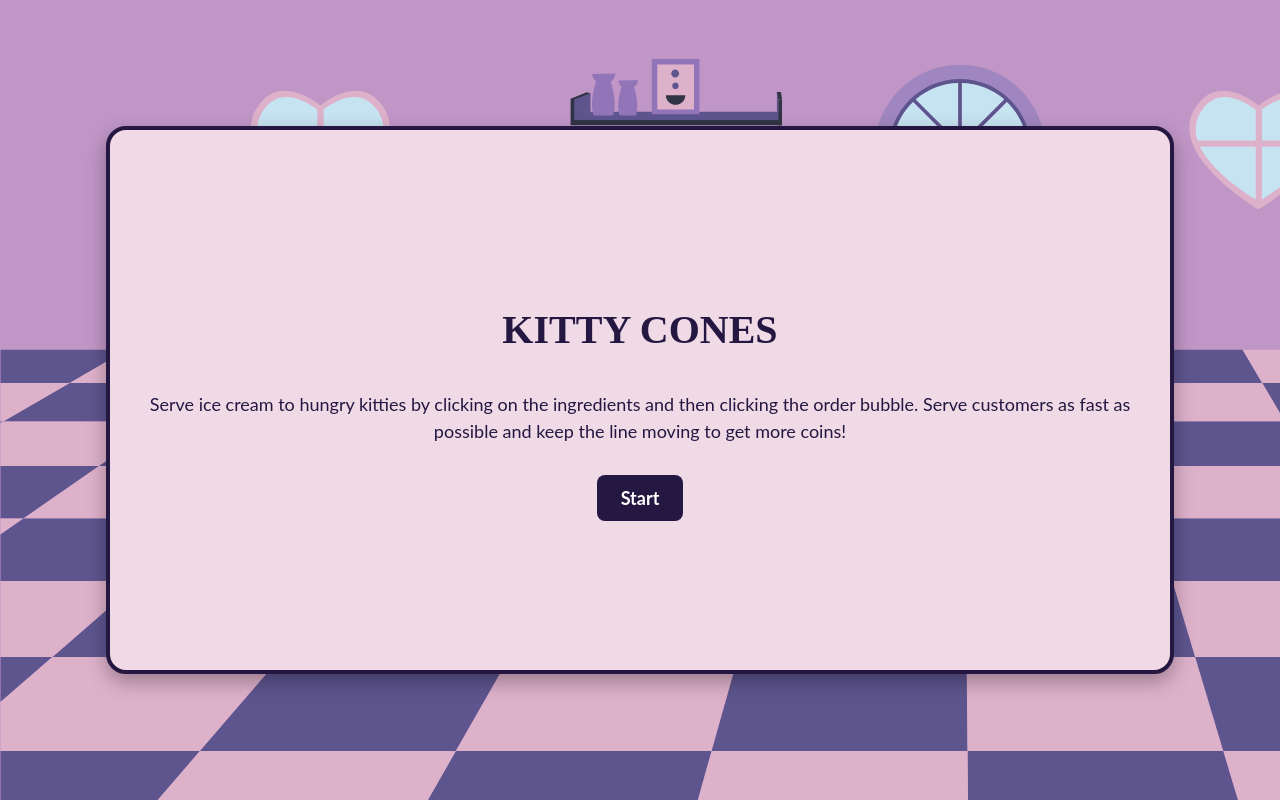
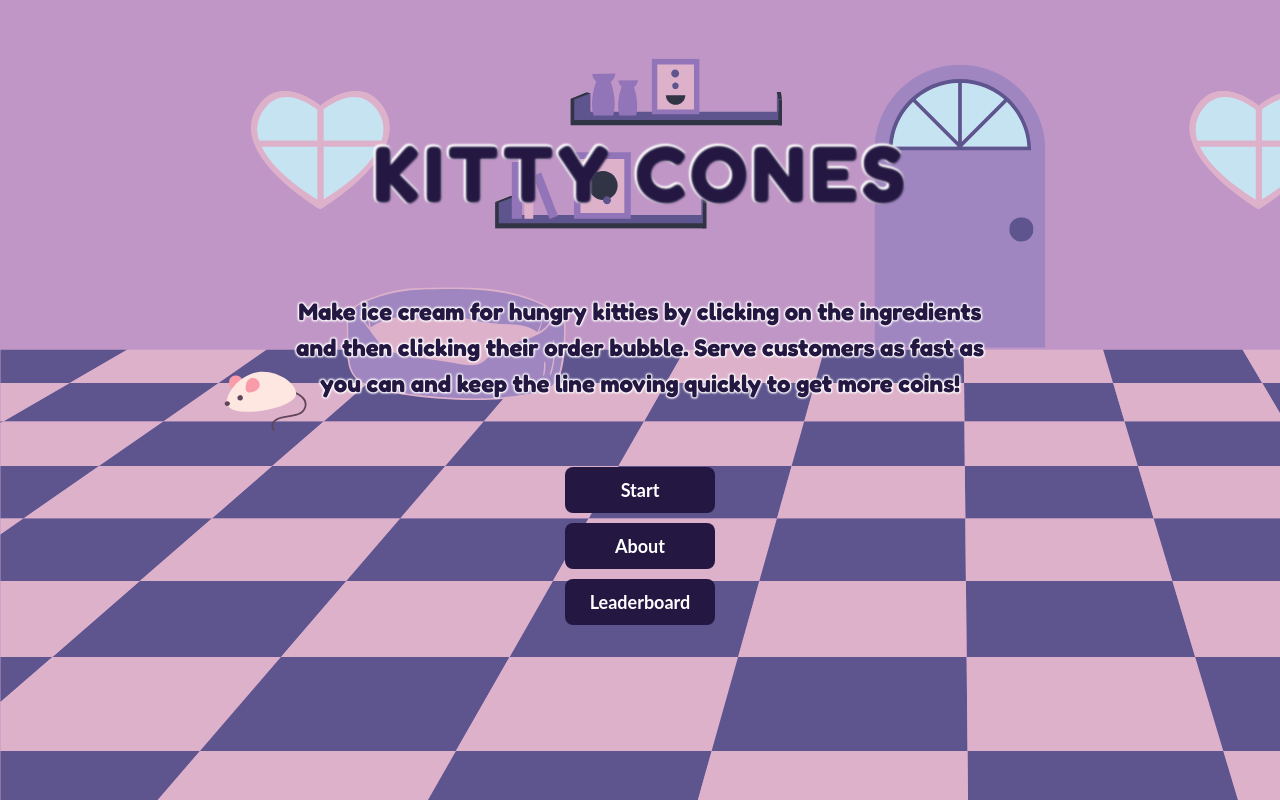
Before and after one commit to danielledonnelly/kittycones, a React (Vite) app: page / in a window 1280 px wide. Built offline with nearby package versions, Linux system fonts and the light colour scheme.

Commit message:
starting screen with instructions

```diff
--- a/index.html
+++ b/index.html
@@ -5,6 +5,7 @@
     <link rel="icon" type="image/svg+xml" href="/favicon.svg" />
     <meta name="viewport" content="width=device-width, initial-scale=1.0" />
     <title>Vite + React</title>
+    <link href="https://fonts.googleapis.com/css2?family=Fredoka:wght@400;500;600;700&display=swap" rel="stylesheet">
   </head>
   <body>
     <div id="root"></div>
--- a/src/App.css
+++ b/src/App.css
@@ -235,47 +235,63 @@ body {
 
 .screen {
   position: absolute;
-  top: 50%;
+  top: 350px;
   left: 50%;
   transform: translate(-50%, -50%);
   width: 90%;
   max-width: 1000px;
   height: 60%;
   padding: 30px;
-  background-color: #EFDAE6;
-  border: 4px solid #241843;
+  /* background-color: #EFDAE6; */
+  /* border: 4px solid #241843; */
   border-radius: 20px;
   display: flex;
   flex-direction: column;
   justify-content: center;
   align-items: center;
   text-align: center;
-  box-shadow: 0px 8px 20px rgba(0, 0, 0, 0.3);
+  /* box-shadow: 0px 8px 20px rgba(0, 0, 0, 0.3); */
 }
 
 .screen-title {
-  font-size: 40px;
+  font-size: 80px;
   font-weight: bold;
   margin-bottom: 20px;
-  color: #241843;
-  font-family: 'Pacifico', cursive;
+  font-family: 'Fredoka', sans-serif;
+  letter-spacing: 4px;
+  color: transparent;
+  text-shadow:
+    1px 1px 2px #241843,
+    -1px -1px 2px white,
+    1px -1px 2px white,
+    -1px 1px 2px white;
 }
 
 .screen-text {
-  font-size: 18px;
+  font-size: 24px;
   line-height: 1.5;
   margin-bottom: 30px;
   color: #241843;
-  max-width: 100%;
-  font-family: 'Lato', sans-serif;
+  max-width: 70%;
+  font-family: 'Fredoka', sans-serif;
+  font-weight: bold;
+  border-radius: 10px;
+  padding: 3%;
+  text-shadow:
+    1px 1px 2px white,
+    -1px -1px 2px white,
+    1px -1px 2px white,
+    -1px 1px 2px white;
 }
 
 .screen-button {
+  width: 150px;
   background-color: #241843;
   color: #FFF;
   border: none;
   border-radius: 8px;
   padding: 12px 24px;
+  margin: 5px;
   font-size: 18px;
   font-weight: bold;
   cursor: pointer;
--- a/src/Home.jsx
+++ b/src/Home.jsx
@@ -15,13 +15,13 @@ const Home = ({ onStart, showStartScreen }) => {
         <div className="starting screen">
           <h1 className="starting screen-title">KITTY CONES</h1>
           <p className="starting screen-text">
-            Serve ice cream to hungry kitties by clicking on the ingredients and
-            then clicking the order bubble. Serve customers as fast as possible
-            and keep the line moving to get more coins!
+            Make ice cream for hungry kitties by clicking on the ingredients and
+            then clicking their order bubble. Serve customers as fast as you can
+            and keep the line moving quickly to get more coins!
           </p>
-          <button className="starting screen-button" onClick={onStart}>
-            Start
-          </button>
+          <button className="starting screen-button" onClick={onStart}>Start</button>
+          <button className="starting screen-button" onClick={onStart}>About</button>
+          <button className="starting screen-button" onClick={onStart}>Leaderboard</button>
         </div>
       )}
     </div>
```
Also changed, not shown: public/assets/title-text.png (added).
